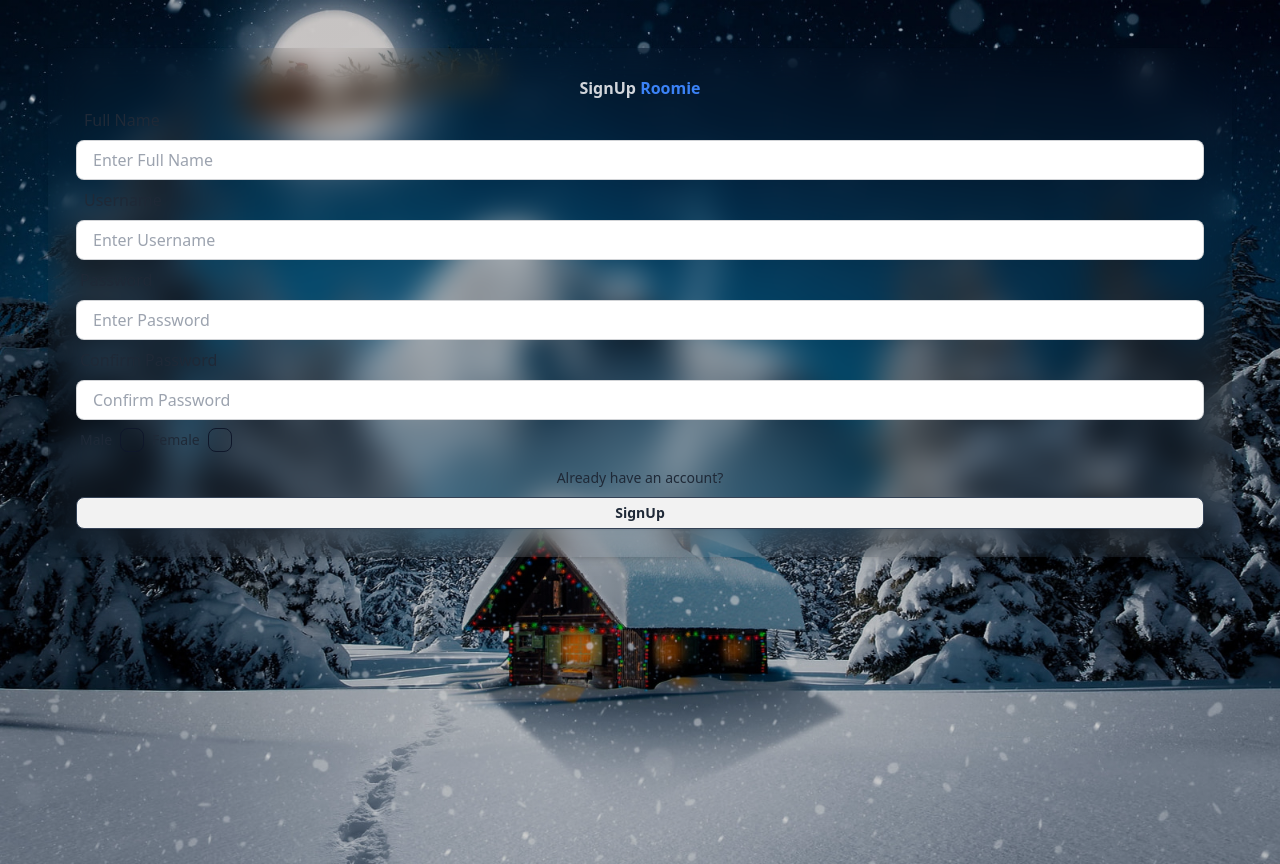
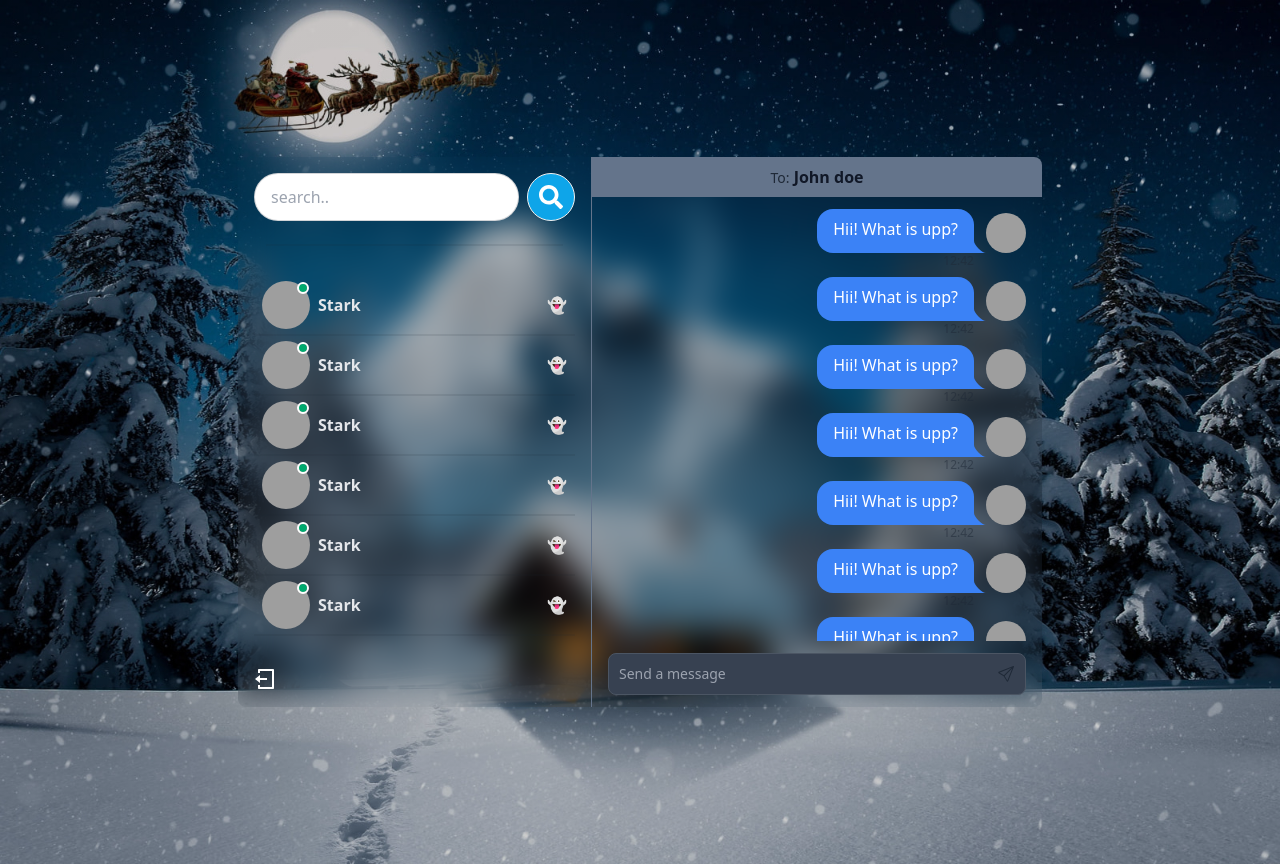
Before and after one commit to Akash09783/Vite-React-Chatt-App-Frontend, a React (Vite) app: page / in a window 1280 px wide. Built offline with nearby package versions, Linux system fonts and the light colour scheme; grey boxes are pictures that could not be loaded.

Commit message:
UI Design Completed

```diff
--- a/package.json
+++ b/package.json
@@ -11,7 +11,8 @@
   },
   "dependencies": {
     "react": "^18.2.0",
-    "react-dom": "^18.2.0"
+    "react-dom": "^18.2.0",
+    "react-icons": "^5.0.1"
   },
   "devDependencies": {
     "@types/react": "^18.2.55",
--- a/src/App.jsx
+++ b/src/App.jsx
@@ -1,14 +1,15 @@
 
 
 import './App.css'
+import Home from './pages/home/Home.jsx'
 // import Login from './pages/login/Login'
-import SignUp from './pages/signup/SignUp'
+// import SignUp from './pages/signup/SignUp'
 
 function App() {
 
 
-  return <div className=' p-4 h-screen flex-items-center justify-center'>
-    <SignUp/>
+  return <div className='p-4 h-screen flex items-center justify-center'>
+    <Home/>
   </div>
 
 }
--- /dev/null
+++ b/src/components/messages/Message.jsx
@@ -0,0 +1,22 @@
+const Message = () => {
+  return (
+    <div className="chat chat-end">
+      <div className="chat-image avatar">
+        <div className="w-10 rounded-full">
+          <img
+            alt="Tailwind CSS chat bubble component"
+            src="https://cdn0.iconfinder.com/data/icons/communication-line-10/24/account_profile_user_contact_person_avatar_placeholder-512.png"
+          />
+        </div>
+      </div>
+      <div className={`chat-bubble text-white bg-blue-500`}>
+        Hii! What is upp?
+      </div>
+      <div className="chat-footer opacity-50 text-xs flex gap-1 items-center">
+        12:42
+      </div>
+    </div>
+  );
+};
+
+export default Message;
--- /dev/null
+++ b/src/components/messages/MessageContainer.jsx
@@ -0,0 +1,20 @@
+
+import MessageInput from "./MessageInput.jsx";
+import Messages from "./Messages.jsx";
+
+const MessageContainer = () => {
+	return (
+		<div className='md:min-w-[450px] flex flex-col'>
+			<>
+				{/* Header */}
+				<div className='bg-slate-500 px-4 py-2 mb-2'>
+					<span className='label-text'>To:</span> <span className='text-gray-900 font-bold'>John doe</span>
+				</div>
+
+				<Messages />
+				<MessageInput/>
+			</>
+		</div>
+	);
+};
+export default MessageContainer;
--- /dev/null
+++ b/src/components/messages/MessageInput.jsx
@@ -0,0 +1,19 @@
+import { BsSend } from "react-icons/bs";
+
+const MessageInput = () => {
+  return (
+    <form className="px-4 my-3" >
+        <div className="w-full relative">
+            <input type="text"
+                className="border text-sm rounded-lg block w-full p-2.5 bg-gray-700 border-gray-600 text-white"
+            placeholder="Send a message"
+            />
+            <button type="submit" className="absolute inset-y-0 end-0 flex items-center pe-3" >
+                <BsSend  />
+            </button>
+        </div>
+    </form>
+  )
+}
+
+export default MessageInput
--- /dev/null
+++ b/src/components/messages/Messages.jsx
@@ -0,0 +1,23 @@
+import Message from "./Message.jsx"
+
+const Messages = () => {
+  return (
+    <div className="px-4 flex-1 overflow-auto">
+
+      <Message/>
+      <Message/>
+      <Message/>
+      <Message/>
+      <Message/>
+      <Message/>
+      <Message/>
+      <Message/>
+      <Message/>
+      <Message/>
+      <Message/>
+      <Message/>
+    </div>
+  )
+}
+
+export default Messages
--- /dev/null
+++ b/src/components/sidebar/Conversation.jsx
@@ -0,0 +1,27 @@
+const Conversation = () => {
+  return (
+    <>
+      <div className="flex gap-2 items-center hover:bg-sky-500 rounded p-2 py-1 cursor-pointer ">
+        <div className="avatar online">
+          <div className="w-12 rounded-full">
+            <img
+              src="https://cdn0.iconfinder.com/data/icons/communication-line-10/24/account_profile_user_contact_person_avatar_placeholder-512.png"
+              alt="user avatar"
+            />
+          </div>
+        </div>
+        <div className="flex flex-col flex-1">
+          <div className="flex gap-3 justify-between">
+            <p className="font-bold text-gray-200">Stark</p>
+            <span className="text-x1">👻</span>
+          </div>
+        </div>
+      </div>
+
+
+      <div className="divider my-0 py-0 h-1"/>
+    </>
+  );
+};
+
+export default Conversation;
--- /dev/null
+++ b/src/components/sidebar/Conversations.jsx
@@ -0,0 +1,18 @@
+import Conversation from "./Conversation.jsx"
+
+
+const Conversations = () => {
+  return (
+    <div className="py-2 flex flex-col overflow-auto">
+    <Conversation/>
+    <Conversation/>
+    <Conversation/>
+    <Conversation/>
+    <Conversation/>
+    <Conversation/>
+
+    </div>
+  )
+}
+
+export default Conversations
--- /dev/null
+++ b/src/components/sidebar/LogoutButton.jsx
@@ -0,0 +1,9 @@
+import { RiLogoutBoxLine } from "react-icons/ri";
+
+const LogoutButton = () => {
+  return (
+    <div className="mt-auto"><RiLogoutBoxLine className="w-6 h-6 text-white cursor-pointer" /></div>
+  )
+}
+
+export default LogoutButton
--- /dev/null
+++ b/src/components/sidebar/SearchInput.jsx
@@ -0,0 +1,14 @@
+import { FaSearch } from "react-icons/fa";
+const SearchInput = () => {
+  return (
+  <form className="flex items-center gap-2">
+  <input type="text" placeholder="search.." className="input input-bordered rounded-full" />
+  <button className="btn btn-circle bg-sky-500 text-white">
+  <FaSearch  className="w-6 h-6 outline-none"/>
+  </button>
+
+  </form>
+  )
+}
+
+export default SearchInput
--- /dev/null
+++ b/src/components/sidebar/Sidebar.jsx
@@ -0,0 +1,17 @@
+
+import Conversations from "./Conversations.jsx"
+import LogoutButton from "./LogoutButton.jsx"
+import SearchInput from "./SearchInput.jsx"
+
+const Sidebar = () => {
+  return (
+    <div className=' border-r border-slate-500 p-4 flex flex-col'>
+      <SearchInput/>
+      <div className="divider px-3"></div>
+      <Conversations/>
+      <LogoutButton/>
+    </div>
+  )
+}
+
+export default Sidebar
--- a/src/pages/home/Home.jsx
+++ b/src/pages/home/Home.jsx
@@ -1,7 +1,13 @@
+import MessageContainer from "../../components/messages/MessageContainer.jsx"
+import Sidebar from "../../components/sidebar/Sidebar.jsx"
 
 const Home = () => {
-    return   <div> Home </div>
-
+    return  (
+        <div className='flex sm:h-[450px] md:h-[550px] rounded-lg overflow-hidden bg-gray-400 bg-clip-padding backdrop-filter backdrop-blur-lg bg-opacity-0'>
+			<Sidebar />
+			<MessageContainer />
+		</div>
+    )
   }
 
   export default Home
```
Also changed, not shown: 1 other file (tests, documents, lock files or other folders).
